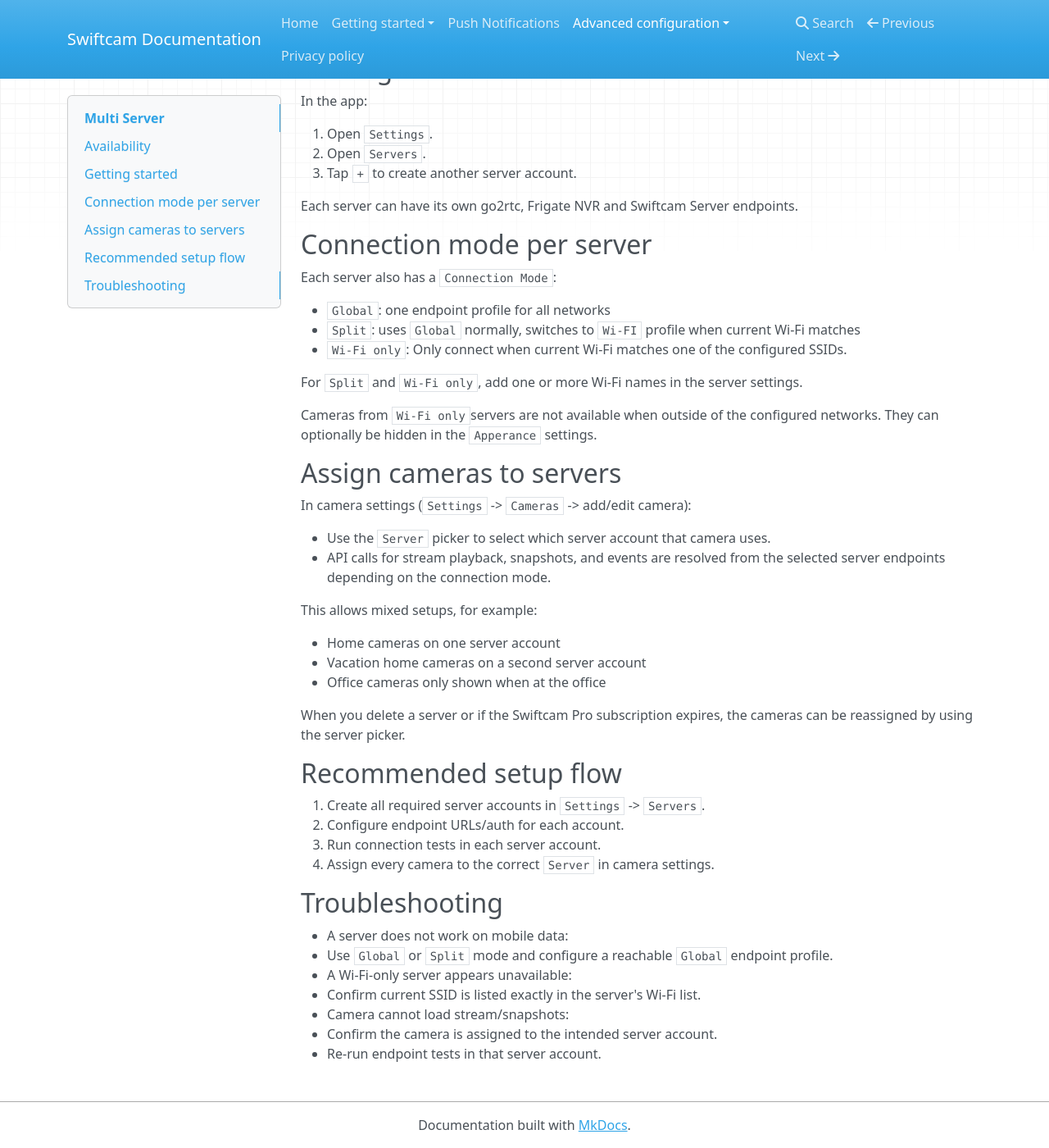
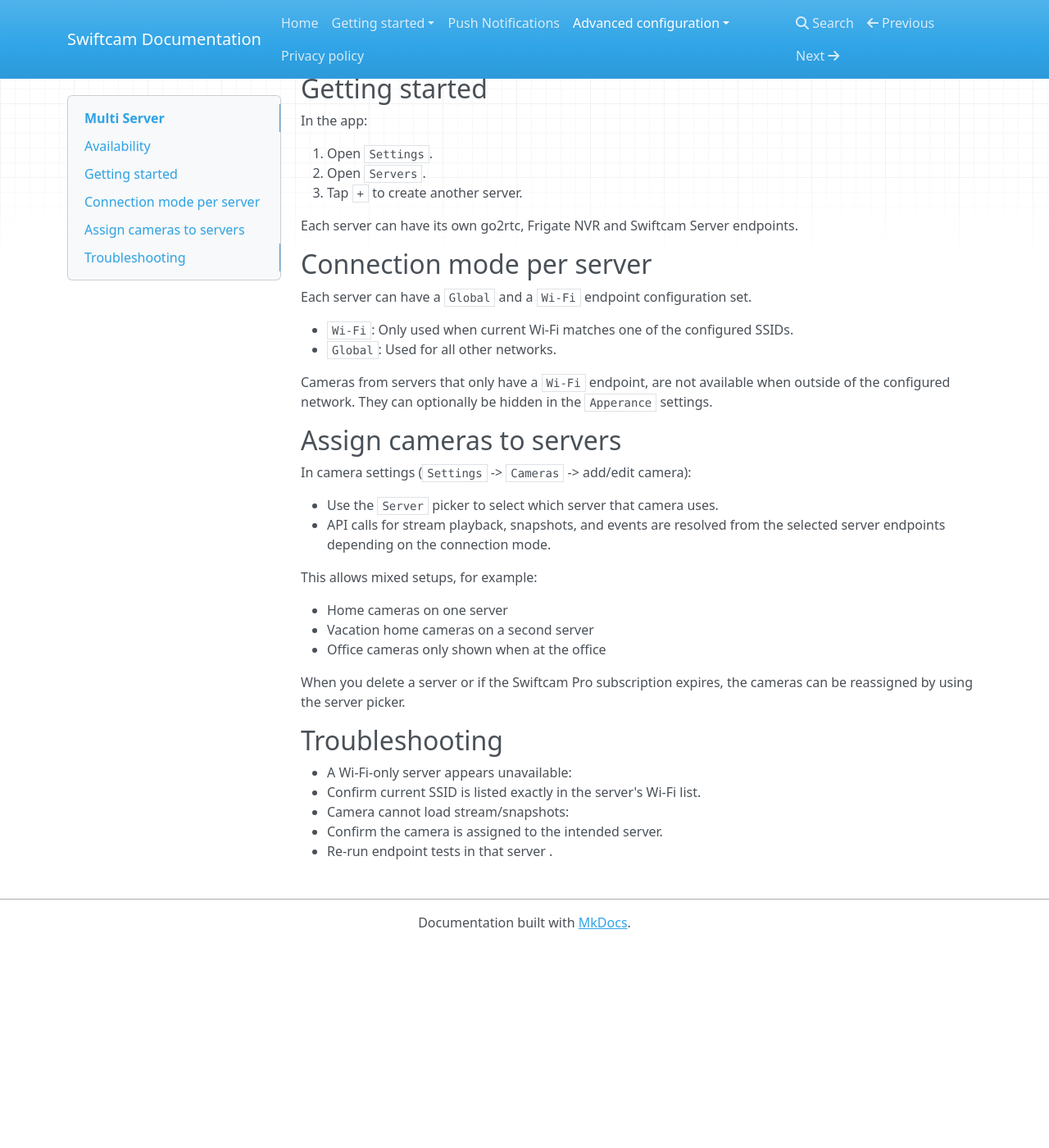
Before and after one commit to binarybucks/swiftcam-docs, an MkDocs documentation site: the page built from docs/multi-server.md, in a window 1280 px wide and 1400 px high, scrolled down 260 px. Shown: the whole window at 82% size. Built offline with MkDocs 1.6.1, drawn with Linux system fonts in a browser that asks for light colours; nearby versions of some CDN libraries; after the commit the page ends 1413 px from its top, so only the background shows below that.

Commit message:
updated multi-server.md

```diff
--- a/docs/multi-server.md
+++ b/docs/multi-server.md
@@ -6,6 +6,7 @@
 
 - Multi-server configuration is available in Swiftcam Pro.
 - Without Pro, Swiftcam keeps a single active server setup (`Default`).
+- The default server cannot be deleted. All others can be deleted by swiping the list item.
 
 ## Getting started
 
@@ -13,51 +14,40 @@
 
 1. Open `Settings`.
 2. Open `Servers`.
-3. Tap `+` to create another server account.
+3. Tap `+` to create another server.
 
 Each server can have its own go2rtc, Frigate NVR and Swiftcam Server endpoints.
 
 ## Connection mode per server
 
-Each server also has a `Connection Mode`:
+Each server can have a `Global` and a `Wi-Fi` endpoint configuration set.
 
-- `Global`: one endpoint profile for all networks
-- `Split`: uses `Global` normally, switches to `Wi-FI` profile when current Wi-Fi matches
-- `Wi-Fi only`: Only connect when current Wi-Fi matches one of the configured SSIDs.
+- `Wi-Fi`: Only used when current Wi-Fi matches one of the configured SSIDs.
+- `Global`: Used for all other networks.
 
-For `Split` and `Wi-Fi only`, add one or more Wi-Fi names in the server settings.
-
-Cameras from `Wi-Fi only`servers are not available when outside of the configured networks.
+Cameras from servers that only have a `Wi-Fi` endpoint, are not available when outside of the configured network.
 They can optionally be hidden in the `Apperance` settings.
 
 ## Assign cameras to servers
 
 In camera settings (`Settings` -> `Cameras` -> add/edit camera):
 
-- Use the `Server` picker to select which server account that camera uses.
+- Use the `Server` picker to select which server  that camera uses.
 - API calls for stream playback, snapshots, and events are resolved from the selected server endpoints depending on the connection mode.
 
 This allows mixed setups, for example:
 
-- Home cameras on one server account
-- Vacation home cameras on a second server account
+- Home cameras on one server
+- Vacation home cameras on a second server
 - Office cameras only shown when at the office
 
 When you delete a server or if the Swiftcam Pro subscription expires, the cameras can be reassigned by using the server picker.
 
-## Recommended setup flow
-
-1. Create all required server accounts in `Settings` -> `Servers`.
-2. Configure endpoint URLs/auth for each account.
-3. Run connection tests in each server account.
-4. Assign every camera to the correct `Server` in camera settings.
 
 ## Troubleshooting
 
-- A server does not work on mobile data:
-  - Use `Global` or `Split` mode and configure a reachable `Global` endpoint profile.
 - A Wi-Fi-only server appears unavailable:
   - Confirm current SSID is listed exactly in the server's Wi-Fi list.
 - Camera cannot load stream/snapshots:
-  - Confirm the camera is assigned to the intended server account.
-  - Re-run endpoint tests in that server account.
+  - Confirm the camera is assigned to the intended server.
+  - Re-run endpoint tests in that server .
```
